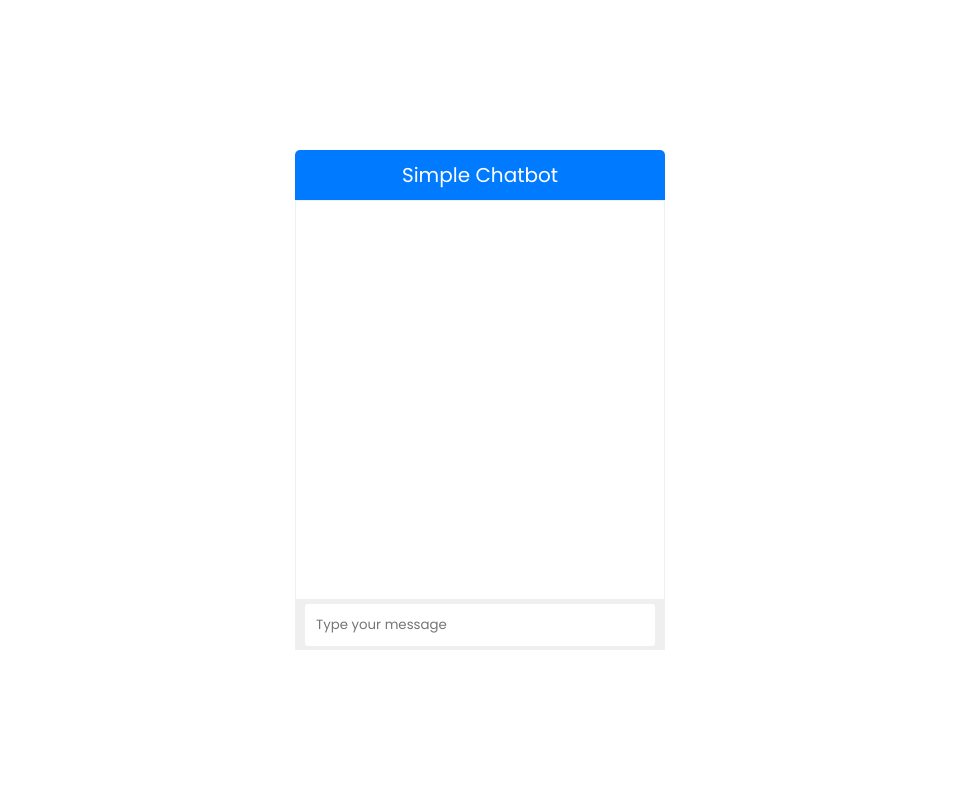
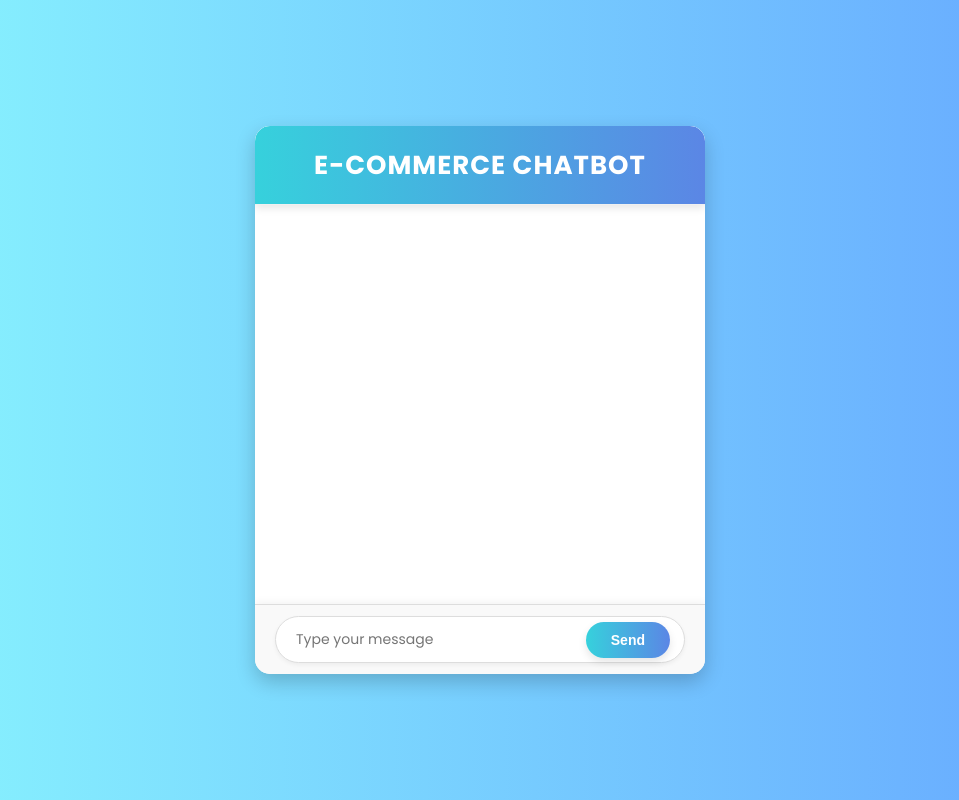
Before and after one commit to shameem11/E-Commerce-Shopping-Assistant, a Flask app: page / in a window 1280 px wide. Shown: the whole page, without its empty margins (160-1119 px from the left). Run offline with Flask 3, Linux system fonts and the light colour scheme.

Commit message:
updated app.py

```diff
--- a/Static/style.css
+++ /dev/null
@@ -1,129 +0,0 @@
-@import url('https://fonts.googleapis.com/css2?family=Poppins:ital,wght@0,100;0,200;0,300;0,400;0,500;0,600;0,700;0,800;0,900;1,100;1,200;1,300;1,400;1,500;1,600;1,700;1,800;1,900&display=swap');
-
-* {
-    margin: 0;
-    padding: 0;
-    box-sizing: border-box;
-}
-
-body {
-    font-family: 'Poppins', sans-serif;
-    display: flex;
-    justify-content: center;
-    align-items: center;
-    min-height: 100vh;
-}
-
-.wrapper {
-    width: 370px;
-}
-
-.wrapper .title {
-    background: #007bff;
-    color: white;
-    line-height: 2.5;
-    border-radius: 5px 5px 0 0;
-    text-align: center;
-    font-size: 20px;
-}
-
-.wrapper .box {
-    border: 1px solid #efefef;
-    padding: 10px 15px;
-    min-height: 400px;
-    max-height: 400px;
-}
-
-.wrapper .box .item {
-    display: flex;
-    float: left;
-    margin: 10px 0;
-}
-
-.wrapper .box .item .icon {
-    background: #007bff;
-    color: white;
-    width: 40px;
-    height: 40px;
-    text-align: center;
-    line-height: 40px;
-    border-radius: 50%;
-}
-
-.wrapper .box .item .msg {
-    background: #007bff;
-    color: white;
-    border-radius: 10px;
-    width: 150px;
-    margin-left: 10px;
-}
-
-.wrapper .box .item .msg p {
-    padding: 10px;
-}
-
-.wrapper .box .item.right {
-    float: right;
-}
-
-.wrapper .box .item.right .msg {
-    background: #efefef;
-    color: #333;
-}
-
-.wrapper .typing-area {
-    width: 100%;
-    background: #efefef;
-    height: 50px;
-    display: flex;
-    justify-content: center;
-    align-items: center;
-    padding: 10px;
-}
-
-.wrapper .typing-area .input-field {
-    width: 100%;
-    position: relative;
-}
-
-.wrapper .typing-area .input-field input {
-    width: 100%;
-    padding: 10px;
-    border: 1px solid transparent;
-    border-radius: 3px;
-    outline: none;
-    padding-right: 70px;
-    font-family: 'Poppins', sans-serif;
-    transition: 0.3s all ease;
-}
-
-.wrapper .typing-area .input-field input:focus {
-    border-color: #007bff;
-}
-
-.wrapper .typing-area .input-field button {
-    position: absolute;
-    top: 50%;
-    right: 10px;
-    transform: translateY(-50%);
-    background: transparent;
-    border: 1px solid #007bff;
-    padding: 5px 10px;
-    border-radius: 3px;
-    color: #007bff;
-    outline: none;
-    cursor: pointer;
-    opacity: 0;
-    pointer-events: none;
-    transition: 0.3s all ease;
-}
-
-.wrapper .typing-area .input-field button:hover {
-    background: #007bff;
-    color: white;
-}
-
-.wrapper .typing-area .input-field input:valid ~ button {
-    opacity: 1;
-    pointer-events: auto;
-}
--- a/app.py
+++ b/app.py
@@ -1,21 +1,17 @@
 import os
+import uuid
+from flask import Flask, render_template, request, jsonify
 from dotenv import load_dotenv
-from Src.retrivel_generation import get_session_history,Retriver_Generstion,Chat_Generation
+from Src.retrivel_generation import get_session_history, Retriver_Generstion, Chat_Generation
 from Src.data_ingestion import Data_Ingestion
 from langchain_core.chat_history import BaseChatMessageHistory
 from langchain_community.chat_message_histories import ChatMessageHistory
 from langchain_groq import ChatGroq
-from flask import Flask, render_template, request, jsonify
 
 chat_history = []  # to store previous chat histories
 store = {}
 
-def get_session_history(session_id: str) -> BaseChatMessageHistory:
-    if session_id not in store:
-        store[session_id] = ChatMessageHistory()
-    return store[session_id]
-
-
+# Initialize Data Ingestion
 data_ingestion = Data_Ingestion('done')
 vector_store = data_ingestion
 
@@ -24,28 +20,39 @@ Conversational_rag_chain = Chat_Generation(vector_store)
 
 app = Flask(__name__)
 
+# Helper function to generate a new session ID
+def generate_session_id():
+    return str(uuid.uuid4())
+
 @app.route('/')
 def index():
-    return render_template('index.html')
+    # Generate a new session ID for each visit (e.g., upon refreshing the page)
+    session_id = generate_session_id()
+    return render_template('index.html', session_id=session_id)
 
 @app.route('/chat', methods=['POST'])
 def chat():
+    # Get user message and session ID from the request
     user_message = request.json.get('message')
     session_id = request.json.get('session_id')
 
-    # Get the session history
+    if not user_message or not session_id:
+        return jsonify({"error": "Missing message or session_id"}), 400
+
+    # Get the session history for the current session
     session_history = get_session_history(session_id)
 
-    # Format the context properly
-    context = "\n".join([f"{doc.metadata['product_name']}: {doc.page_content}" for doc in vector_store.documents])
-
-    # Invoke the RAG chain with the user query and context
-    response = Conversational_rag_chain.invoke({"input": user_message, "chat_history": session_history.messages, "context": context})
+    # Invoke the RAG chain with the user message and session ID
+    response = Conversational_rag_chain.invoke(
+        {"input": user_message},  # Use the user message here
+        config={"configurable": {"session_id": session_id}}  # Use the actual session_id from request
+    )
 
     # Update the session history with the new interaction
     session_history.add_user_message(user_message)
     session_history.add_ai_message(response['answer'])
 
+    # Return the response as JSON
     return jsonify({"response": response['answer']})
 
 if __name__ == "__main__":
--- /dev/null
+++ b/static/style.css
@@ -0,0 +1,153 @@
+@import url('https://fonts.googleapis.com/css2?family=Poppins:ital,wght@0,300;0,400;0,500;0,600;0,700&display=swap');
+
+* {
+    margin: 0;
+    padding: 0;
+    box-sizing: border-box;
+}
+
+body {
+    font-family: 'Poppins', sans-serif;
+    display: flex;
+    justify-content: center;
+    align-items: center;
+    min-height: 100vh;
+    background: linear-gradient(to right, #89f7fe, #66a6ff); /* Vibrant teal-blue gradient */
+}
+
+.wrapper {
+    width: 450px;
+    box-shadow: 0 8px 20px rgba(0, 0, 0, 0.2); /* Softer shadow */
+    border-radius: 15px; /* Rounded corners for a smoother look */
+    overflow: hidden;
+    background-color: #ffffff; /* Pure white background for contrast */
+}
+
+.wrapper .title {
+    background: linear-gradient(to right, #36d1dc, #5b86e5); /* Teal to blue gradient */
+    color: white;
+    line-height: 3;
+    text-align: center;
+    font-size: 26px;
+    font-weight: 700;
+    letter-spacing: 1px;
+    text-transform: uppercase;
+    border-radius: 15px 15px 0 0;
+    box-shadow: 0 4px 8px rgba(0, 0, 0, 0.1); /* Subtle shadow */
+}
+
+.wrapper .box {
+    padding: 20px;
+    min-height: 400px;
+    max-height: 400px;
+    overflow-y: auto;
+    border-top: 1px solid #f0f0f0;
+}
+
+.wrapper .box .item {
+    display: flex;
+    margin: 15px 0;
+    align-items: flex-start;
+}
+
+.wrapper .box .item .icon {
+    background: linear-gradient(to right, #36d1dc, #5b86e5); /* Teal to blue */
+    color: white;
+    width: 50px;
+    height: 50px;
+    text-align: center;
+    line-height: 50px;
+    border-radius: 50%;
+    font-size: 18px;
+    font-weight: 600;
+    box-shadow: 0 4px 8px rgba(0, 0, 0, 0.1);
+}
+
+.wrapper .box .item .msg {
+    background: #36d1dc; /* Teal for user message */
+    color: white;
+    border-radius: 20px;
+    max-width: 70%;
+    margin-left: 15px;
+    padding: 12px 18px;
+    box-shadow: 0 4px 10px rgba(0, 0, 0, 0.1); /* Message box shadow */
+    font-size: 14px;
+    font-weight: 500;
+}
+
+.wrapper .box .item .msg p {
+    margin: 0;
+    word-wrap: break-word; /* Ensure long text breaks */
+}
+
+.wrapper .box .item.right {
+    justify-content: flex-end;
+}
+
+.wrapper .box .item.right .msg {
+    background: #f1f1f1; /* Soft gray for bot response */
+    color: #333;
+    margin-left: 0;
+    margin-right: 15px;
+}
+
+.wrapper .typing-area {
+    width: 100%;
+    background: #f9f9f9; /* Slightly lighter footer area */
+    height: 70px; /* More spacious */
+    display: flex;
+    justify-content: center;
+    align-items: center;
+    padding: 10px 20px;
+    border-top: 1px solid #ddd;
+    box-shadow: 0 -2px 8px rgba(0, 0, 0, 0.05); /* Gentle shadow */
+}
+
+.wrapper .typing-area .input-field {
+    width: 100%;
+    position: relative;
+}
+
+.wrapper .typing-area .input-field input {
+    width: 100%;
+    padding: 12px 20px;
+    border: 1px solid #ddd;
+    border-radius: 30px; /* Rounded input */
+    outline: none;
+    font-family: 'Poppins', sans-serif;
+    font-size: 14px;
+    transition: 0.3s all ease;
+    box-shadow: 0 2px 4px rgba(0, 0, 0, 0.05); /* Subtle shadow */
+}
+
+.wrapper .typing-area .input-field input:focus {
+    border-color: #36d1dc; /* Teal border */
+    box-shadow: 0 2px 8px rgba(0, 0, 0, 0.1); /* Focused shadow */
+}
+
+.wrapper .typing-area .input-field button {
+    position: absolute;
+    top: 50%;
+    right: 15px;
+    transform: translateY(-50%);
+    background: linear-gradient(to right, #36d1dc, #5b86e5); /* Teal to blue gradient */
+    border: none;
+    padding: 10px 25px;
+    border-radius: 30px;
+    color: white;
+    outline: none;
+    cursor: pointer;
+    font-size: 14px;
+    font-weight: 600;
+    transition: 0.3s all ease;
+    box-shadow: 0 4px 8px rgba(0, 0, 0, 0.1);
+}
+
+.wrapper .typing-area .input-field button:hover {
+    background: linear-gradient(to right, #30c4c4, #4a80e0); /* Subtle hover color */
+}
+
+.wrapper .typing-area .input-field input:valid ~ button {
+    opacity: 1;
+    pointer-events: auto;
+}
--- a/Template/index.html
+++ b/templates/index.html
@@ -10,7 +10,7 @@
 </head>
 <body>
     <div class="wrapper">
-        <div class="title">Simple Chatbot</div>
+        <div class="title">E-commerce Chatbot</div>
         <div class="box" id="chat-box">
             <!-- Chat messages will be inserted here -->
         </div>
```
Also changed, not shown: Src/retrivel_generation.py (+35 -20 lines).
